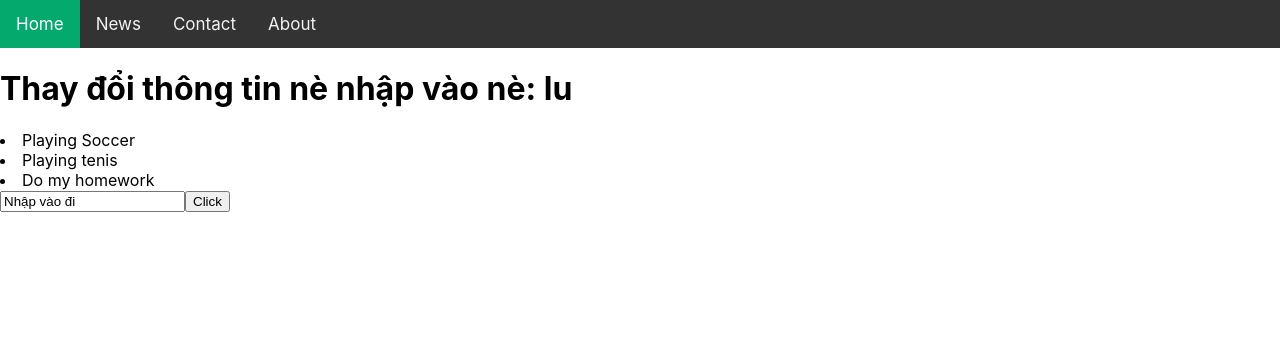
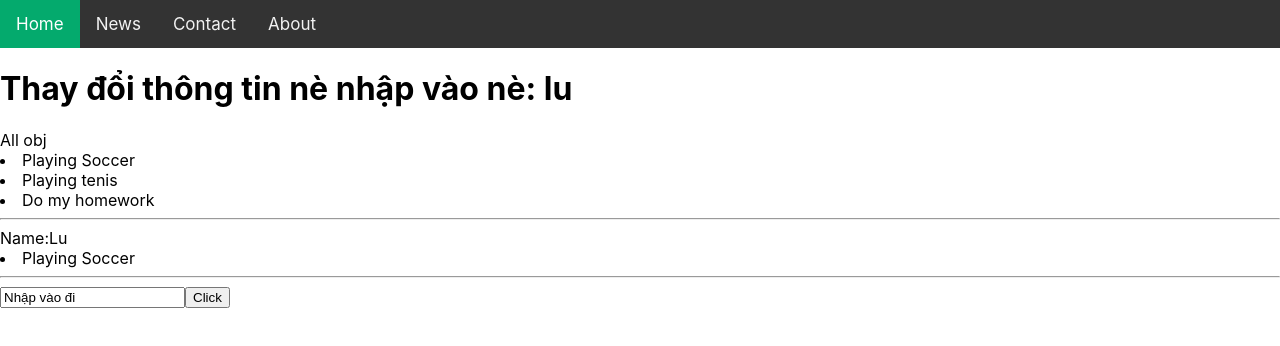
Before and after one commit to Thienlu99/react-hook-basic, a React (Create React App) app: page / in a window 1280 px wide. Shown: the top 346 px of the page. Built offline with nearby package versions, Linux system fonts and the light colour scheme.

Commit message:
component using

```diff
--- a/src/App.js
+++ b/src/App.js
@@ -8,15 +8,15 @@ function App() {
   let [value, setValue] = useState("lu");
   let [address, setaddress] = useState("Nhập vào đi");
   let [obj, setObj] = useState([
-    {"id":1, "title":"Playing Soccer"},
-    {"id":2, "title":"Playing tenis"},
-    {"id":3, "title":"Do my homework"},
+    {id:1, title:"Playing Soccer",name:"Lu"},
+    {id:2, title:"Playing tenis",name:"B"},
+    {id:3, title:"Do my homework",name:"C"},
   ]
 
   )
   const onSubmit = () =>{
     //tao biến mới lưu trữ title: gán address vào
-    let todonew = {id:Math.floor(Math.random() * 100),title:address}
+    let todonew = {id:Math.floor(Math.random() * 100),title:address, name:"Lu"}
     // alert(value);
     setValue(address);
     // spead syntax array js
@@ -34,7 +34,8 @@ function App() {
     <div className="container">
       <Nav />
       <h1>Thay đổi thông tin nè nhập vào nè: {value}</h1>
-      <Todolist obj={obj}/>
+      <Todolist obj={obj} title="All obj"/>
+      <Todolist obj={obj.filter( item => item.name ==="Lu")} title="Name:Lu"/>
       <input type="text" value={address} onChange={(event) => {handelChange(event) }} />
       <button type="button" onClick={()=>{onSubmit()}}>Click</button>
     </div>
--- a/src/component/Todolist/Todolist.jsx
+++ b/src/component/Todolist/Todolist.jsx
@@ -2,13 +2,18 @@ import React from 'react';
 
 
 function Todolist(props) {
-    const {obj} = props;
+    const {obj,title} = props;
     return (
+        <>
+
         <div>
+        <div>{title}</div>
              {obj.map(item =>{
          return <li key={item.id}>{item.title}</li>
       })}
         </div>
+        <hr />
+        </>
     );
 }
 
```
